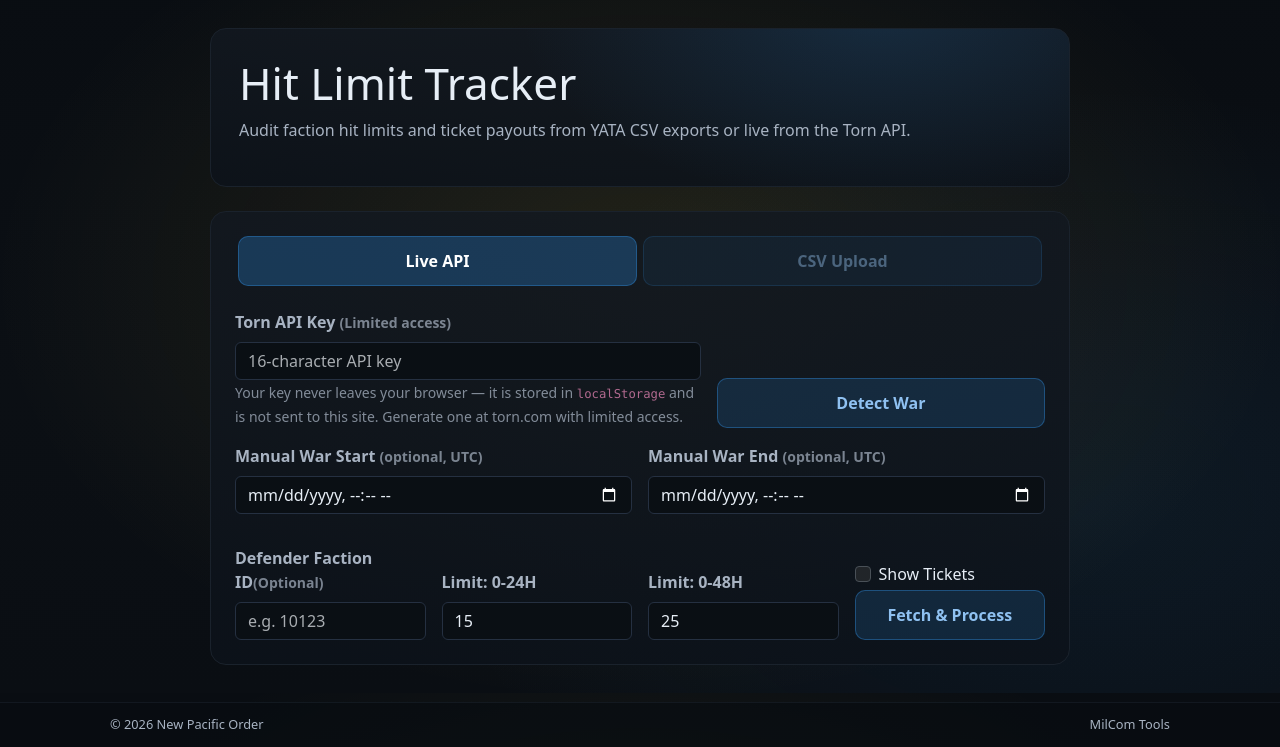
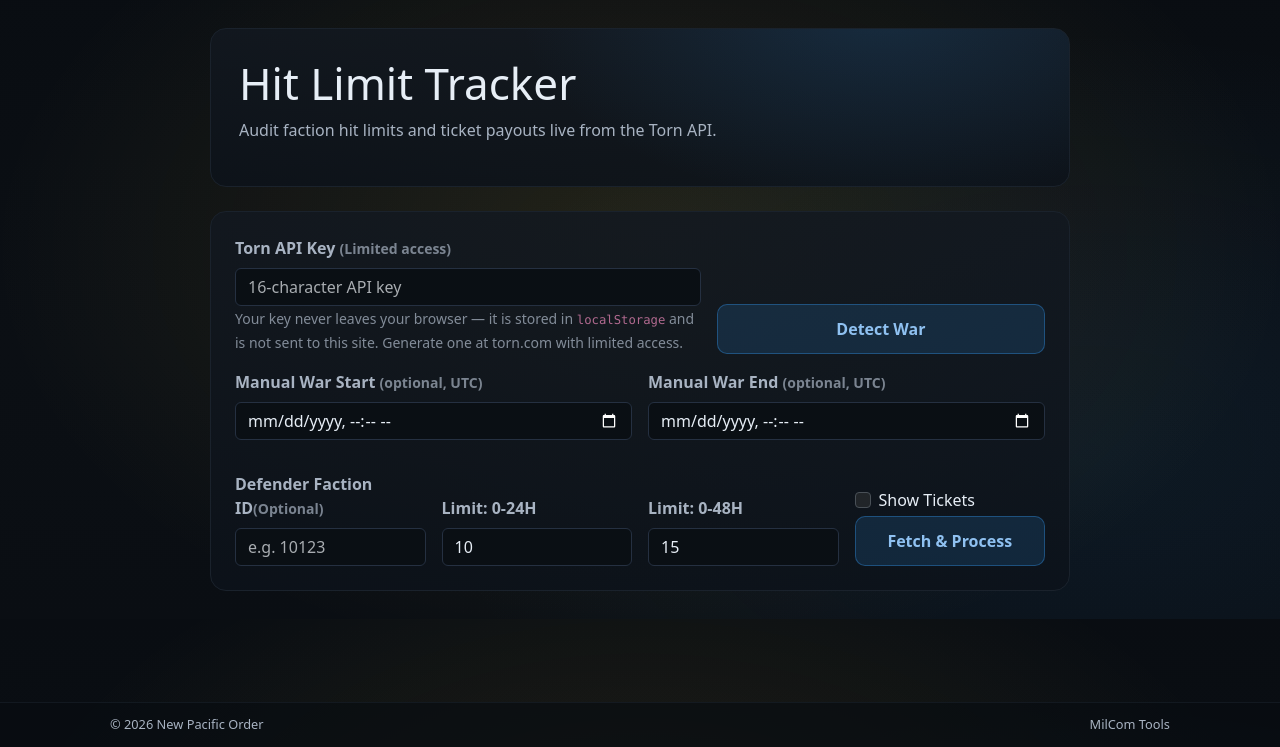
Before and after one commit to nickstrijbos/npo-hit-limit-site, a Django app: page / in a window 1280 px wide. Shown: the part 53-800 px from the top of the page. Run offline with Django 5.2, Linux system fonts and the light colour scheme.

Commit message:
Remove CSV mode and update documentation for live-only functionality

```diff
--- a/tracker/templates/tracker/index.html
+++ b/tracker/templates/tracker/index.html
@@ -40,9 +40,6 @@
       .btn-npo-primary:hover{background: rgba(42,122,191,.35); color: #fff; transform:translateY(-1px);}
       .btn-npo-primary:disabled{opacity:.5; pointer-events:none;}
 
-      .tab-btn{flex:1; opacity:.45; border-radius:10px !important; margin:0 3px;}
-      .tab-btn.active{opacity:1; background: rgba(42,122,191,.35); color:#fff;}
-
       .form-label{font-weight:600; color:var(--npo-sub);}
       .form-control{background:#0a0f14; color:var(--npo-text); border:1px solid #253041}
       .form-control:focus{background:#0b1118; color:var(--npo-text); border-color:#2a7abf; box-shadow:0 0 0 .2rem rgba(42,122,191,.25)}
@@ -71,13 +68,12 @@
 <main class="shell">
   <div class="hero">
     <h2>Hit Limit Tracker</h2>
-    <p class="sub mt-2 mb-3">Audit faction hit limits and ticket payouts from YATA CSV exports or live from the Torn API.</p>
+    <p class="sub mt-2 mb-3">Audit faction hit limits and ticket payouts live from the Torn API.</p>
   </div>
 
   <div class="card-npo mb-4">
-    <form id="tracker-form" action="" method="POST" enctype="multipart/form-data">
+    <form id="tracker-form" action="" method="POST">
         {% csrf_token %}
-        <input type="hidden" name="mode" id="mode-input" value="{{ mode }}">
 
         {% if error %}
         <div class="alert alert-danger" style="background: rgba(255,90,90,.1); border-color: #ff5a5a; color: #ff5a5a; font-weight: 600;">
@@ -85,33 +81,7 @@
         </div>
         {% endif %}
 
-        <div class="btn-group d-flex mb-4" role="group">
-            <button type="button" id="tab-live" class="btn-npo-primary tab-btn {% if mode == 'live' %}active{% endif %}">Live API</button>
-            <button type="button" id="tab-csv" class="btn-npo-primary tab-btn {% if mode != 'live' %}active{% endif %}">CSV Upload</button>
-        </div>
-
-        <div id="csv-section" {% if mode == 'live' %}class="d-none"{% endif %}>
-            <div class="row g-3 mb-3">
-                <div class="col-md-6">
-                    <label for="csv_file" class="form-label">Upload Attacks CSV</label>
-                    <input type="file" class="form-control" name="csv_file" id="csv_file" accept=".csv" required>
-                </div>
-            </div>
-            <div class="alert mb-0" style="background: rgba(42,122,191,.1); border: 1px solid rgba(42,122,191,.4); color: var(--npo-text); border-radius: 12px; font-size: 0.95em;">
-                <h5 style="color: #8fc1f1; font-weight: 700; font-size: 1.05em; margin-bottom: 12px;">
-                    <span style="margin-right: 6px;">ℹ️</span> How to generate the correct CSV
-                </h5>
-                <ol style="margin-bottom: 0; padding-left: 24px; color: var(--npo-sub);">
-                    <li class="mb-1">Go to <a href="https://yata.yt/faction/attacks/" target="_blank" style="color: var(--npo-accent); text-decoration: none;">YATA Faction Attacks</a> and click <strong>Create new attacks reports</strong>.</li>
-                    <li class="mb-1">Select the exact <strong>Start Time</strong> of the war.</li>
-                    <li class="mb-1">Press the <span class="badge" style="background: #e74c3c; color: white;">Live</span> button <em>(Note: YATA cannot create reports longer than 7 days)</em>.</li>
-                    <li class="mb-1">Once generated, click the <strong>Eye Icon</strong> to view the report.</li>
-                    <li>In the top right corner, click <strong>Export > Attacks</strong>. Upload that downloaded CSV here!</li>
-                </ol>
-            </div>
-        </div>
-
-        <div id="live-section" {% if mode != 'live' %}class="d-none"{% endif %}>
+        <div id="live-section">
             <div class="row g-3 mb-3">
                 <div class="col-md-7">
                     <label for="api-key" class="form-label">Torn API Key <small style="opacity:0.7">(Limited access)</small></label>
@@ -174,7 +144,7 @@
                     Show Tickets
                     </label>
                 </div>
-                <button type="submit" id="submit-btn" class="btn-npo-primary w-100">{% if mode == 'live' %}Fetch &amp; Process{% else %}Process Data{% endif %}</button>
+                <button type="submit" id="submit-btn" class="btn-npo-primary w-100">Fetch &amp; Process</button>
             </div>
         </div>
         </form>
@@ -183,9 +153,7 @@
   {% if results %}
   <div class="mb-3 d-flex gap-2">
     <a href="/" class="btn-npo-primary" style="text-decoration: none;">↺ Start Over</a>
-    {% if mode == 'live' %}
     <button type="button" id="refresh-live" class="btn-npo-primary">↺ Refresh Live</button>
-    {% endif %}
   </div>
   <div class="card-npo" style="padding: 0; overflow: hidden;">
     {% if meta %}
@@ -278,12 +246,6 @@
 
   const els = {
     form: $('#tracker-form'),
-    modeInput: $('#mode-input'),
-    tabCsv: $('#tab-csv'),
-    tabLive: $('#tab-live'),
-    csvSection: $('#csv-section'),
-    liveSection: $('#live-section'),
-    submitBtn: $('#submit-btn'),
     keyInput: $('#api-key'),
     detectBtn: $('#detect-war'),
     warInfo: $('#war-info'),
@@ -294,6 +256,7 @@
     warEndTs: $('#war-end-ts'),
     warNameHidden: $('#war-name-hidden'),
     warOppHidden: $('#war-opp-hidden'),
+    defenderFaction: $('#defender_faction'),
     attacksHidden: $('#attacks-hidden'),
     progressWrap: $('#fetch-progress-wrap'),
     progressBar: $('#fetch-progress-bar'),
@@ -370,7 +333,7 @@
       a.started,
       a.attacker && a.attacker.id,
       a.attacker && a.attacker.name,
-      (a.defender && a.defender.faction && a.defender.faction.name) || '',
+      (a.defender && a.defender.faction && a.defender.faction.id) || '',
       a.result,
       a.respect_gain || 0,
     ];
@@ -407,6 +370,16 @@
       const endText = war.end ? fmtTs(war.end) : 'ongoing';
       showWarInfo('<strong>' + label + '</strong><br>Start: ' + fmtTs(war.start) + ' · End: ' + endText +
         ' — <span style="opacity:.8">edit the fields below to override.</span>');
+
+      // Auto-fill the defender faction ID with the war opponent (never fails the detect)
+      try {
+        const me = await apiFetch(TORN_API + '/faction?key=' + encodeURIComponent(key));
+        const myId = me && me.faction && me.faction.id;
+        if (myId && Array.isArray(war.factions)) {
+          const opponent = war.factions.find((f) => f && f.id && String(f.id) !== String(myId));
+          if (opponent && opponent.id) els.defenderFaction.value = opponent.id;
+        }
+      } catch (e) { /* defender field stays as-is */ }
     } catch (err) {
       showLiveError(err.message);
     } finally {
@@ -483,33 +456,15 @@
     }
   }
 
-  // --- Mode tabs ---
-  const fileInput = $('#csv_file');
-  function setMode(mode) {
-    els.modeInput.value = mode;
-    els.tabCsv.classList.toggle('active', mode !== 'live');
-    els.tabLive.classList.toggle('active', mode === 'live');
-    els.csvSection.classList.toggle('d-none', mode === 'live');
-    els.liveSection.classList.toggle('d-none', mode !== 'live');
-    els.submitBtn.innerHTML = mode === 'live' ? 'Fetch &amp; Process' : 'Process Data';
-    if (fileInput) fileInput.required = (mode !== 'live');
-  }
-
-  els.tabCsv.addEventListener('click', () => setMode('csv'));
-  els.tabLive.addEventListener('click', () => setMode('live'));
   els.detectBtn.addEventListener('click', detectWar);
   els.form.addEventListener('submit', (e) => {
-    if (els.modeInput.value === 'live') {
-      e.preventDefault();
-      runLiveFetch();
-    }
+    e.preventDefault();
+    runLiveFetch();
   });
   if (els.refreshBtn) els.refreshBtn.addEventListener('click', runLiveFetch);
 
   // Prefill the stored key
   try { els.keyInput.value = localStorage.getItem(KEY_STORE) || ''; } catch (e) { /* private mode */ }
-  // Sync file-input validation state with the current mode (live POSTs persist mode)
-  if (fileInput) fileInput.required = (els.modeInput.value !== 'live');
 
   // --- Sortable results ---
   const tbody = document.getElementById('results-body');
--- a/tracker/views.py
+++ b/tracker/views.py
@@ -7,15 +7,11 @@ import pandas as pd
 VALID_RESULTS = ('Attacked', 'Hospitalized', 'Assist', 'Lost')
 
 
-def compute_stats(df, limit_24h, limit_48h, defender_faction, show_tickets, attacker_label=''):
+def compute_stats(df, limit_24h, limit_48h, defender_faction, show_tickets):
     """Pure per-member stats over a normalized attacks DataFrame.
 
-    Shared seam for both CSV and live modes. Input DataFrame must have
-    timestamp_started, attacker_id, attacker_name, defender_faction, result
-    and (optionally) respect_gain/'respect' columns.
-
-    attacker_label: 'NPO ' for the CSV path so its original error wording
-    ("No NPO attacks found...") is preserved; '' for live mode.
+    Input DataFrame must have timestamp_started, attacker_id, attacker_name,
+    defender_faction, result and (optionally) respect_gain/'respect' columns.
     """
     if 'respect_gain' not in df.columns:
         if 'respect' in df.columns:
@@ -28,7 +24,7 @@ def compute_stats(df, limit_24h, limit_48h, defender_faction, show_tickets, atta
         df = df[df['defender_faction'].astype(str) == defender_faction]
 
     if df.empty:
-        raise ValueError(f"No {attacker_label}attacks found against '{defender_faction}'.")
+        raise ValueError(f"No attacks found against '{defender_faction}'.")
 
     df = df.sort_values(by='timestamp_started')
     war_start_time = df['timestamp_started'].min()
@@ -139,11 +135,10 @@ def _fmt_ts(ts):
 
 def index_view(request):
     context = {
-        'limit_24h': 15,
-        'limit_48h': 25,
+        'limit_24h': 10,
+        'limit_48h': 15,
         'defender_faction': '',
         'show_tickets': False,
-        'mode': 'live',
         'results': None,
         'error': None,
         'meta': None,
@@ -156,8 +151,6 @@ def index_view(request):
     }
 
     if request.method == 'POST':
-        mode = 'live' if request.POST.get('mode') == 'live' else 'csv'
-
         # KEEP STATE: Grab the values so we can pass them right back to the form
         limit_24h = int(request.POST.get('limit_24h', 15))
         limit_48h = int(request.POST.get('limit_48h', 25))
@@ -166,7 +159,6 @@ def index_view(request):
 
         # Update context immediately so the form doesn't clear if there's an error
         context.update({
-            'mode': mode,
             'limit_24h': limit_24h,
             'limit_48h': limit_48h,
             'defender_faction': defender_faction,
@@ -174,55 +166,32 @@ def index_view(request):
         })
 
         try:
-            if mode == 'live':
-                # Live state round-trip (hidden inputs stay populated for Refresh)
-                context.update({
-                    'war_start_ts': request.POST.get('war_start', ''),
-                    'war_end_ts': request.POST.get('war_end', ''),
-                    'war_name': request.POST.get('war_name', ''),
-                    'war_opponent': request.POST.get('war_opponent', ''),
-                    'manual_start': request.POST.get('manual_start', ''),
-                    'manual_end': request.POST.get('manual_end', ''),
-                })
+            # Live state round-trip (hidden inputs stay populated for Refresh)
+            context.update({
+                'war_start_ts': request.POST.get('war_start', ''),
+                'war_end_ts': request.POST.get('war_end', ''),
+                'war_name': request.POST.get('war_name', ''),
+                'war_opponent': request.POST.get('war_opponent', ''),
+                'manual_start': request.POST.get('manual_start', ''),
+                'manual_end': request.POST.get('manual_end', ''),
+            })
 
-                try:
-                    rows = json.loads(request.POST.get('attacks', '[]'))
-                except (TypeError, ValueError):
-                    raise ValueError("Invalid live attack payload — try refreshing the page and re-running.")
+            try:
+                rows = json.loads(request.POST.get('attacks', '[]'))
+            except (TypeError, ValueError):
+                raise ValueError("Invalid live attack payload — try refreshing the page and re-running.")
 
-                df, warnings = normalize_attacks(rows)
-                results = compute_stats(df, limit_24h, limit_48h, defender_faction, show_tickets)
+            df, warnings = normalize_attacks(rows)
+            results = compute_stats(df, limit_24h, limit_48h, defender_faction, show_tickets)
 
-                context['results'] = results
-                context['meta'] = {
-                    'fetched': len(df) + warnings,
-                    'warnings': warnings,
-                    'window_start': _fmt_ts(request.POST.get('war_start', '')) or _fmt_ts(df['timestamp_started'].min()),
-                    'window_end': _fmt_ts(request.POST.get('war_end', '')) or 'now',
-                    'war': context['war_name'],
-                }
-
-            else:
-                csv_file = request.FILES.get('csv_file')
-
-                if csv_file:
-                    # 1. Try reading with standard commas
-                    df = pd.read_csv(csv_file)
-
-                    # 2. Try semicolons if needed
-                    if 'timestamp_started' not in df.columns:
-                        csv_file.seek(0)
-                        df = pd.read_csv(csv_file, sep=';')
-
-                    if 'timestamp_started' not in df.columns:
-                        raise ValueError("Could not find 'timestamp_started' column. Invalid YATA export.")
-
-                    # Force Attacker to be NPO
-                    df = df[df['attacker_factionname'].astype(str).str.contains('NPO', case=False, na=False)]
-
-                    context['results'] = compute_stats(
-                        df, limit_24h, limit_48h, defender_faction, show_tickets, attacker_label='NPO '
-                    )
+            context['results'] = results
+            context['meta'] = {
+                'fetched': len(df) + warnings,
+                'warnings': warnings,
+                'window_start': _fmt_ts(request.POST.get('war_start', '')) or _fmt_ts(df['timestamp_started'].min()),
+                'window_end': _fmt_ts(request.POST.get('war_end', '')) or 'now',
+                'war': context['war_name'],
+            }
 
         except Exception as e:
             context['error'] = f"Error: {str(e)}"
```
Also changed, not shown: AGENTS.md (+15 -17 lines), SPEC.md (+15 -15 lines), tracker/tests.py (+0 -7 lines), README.md.
